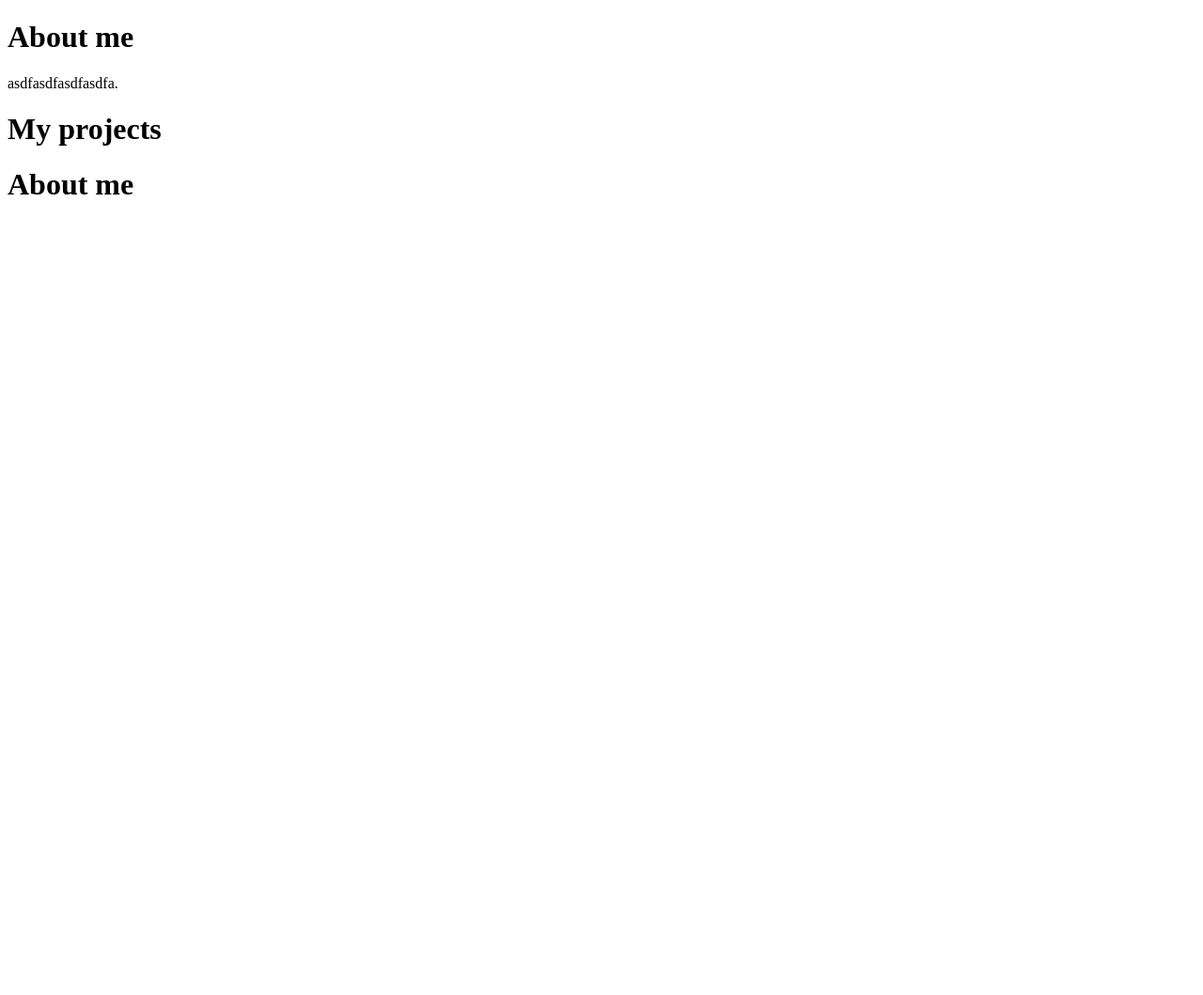
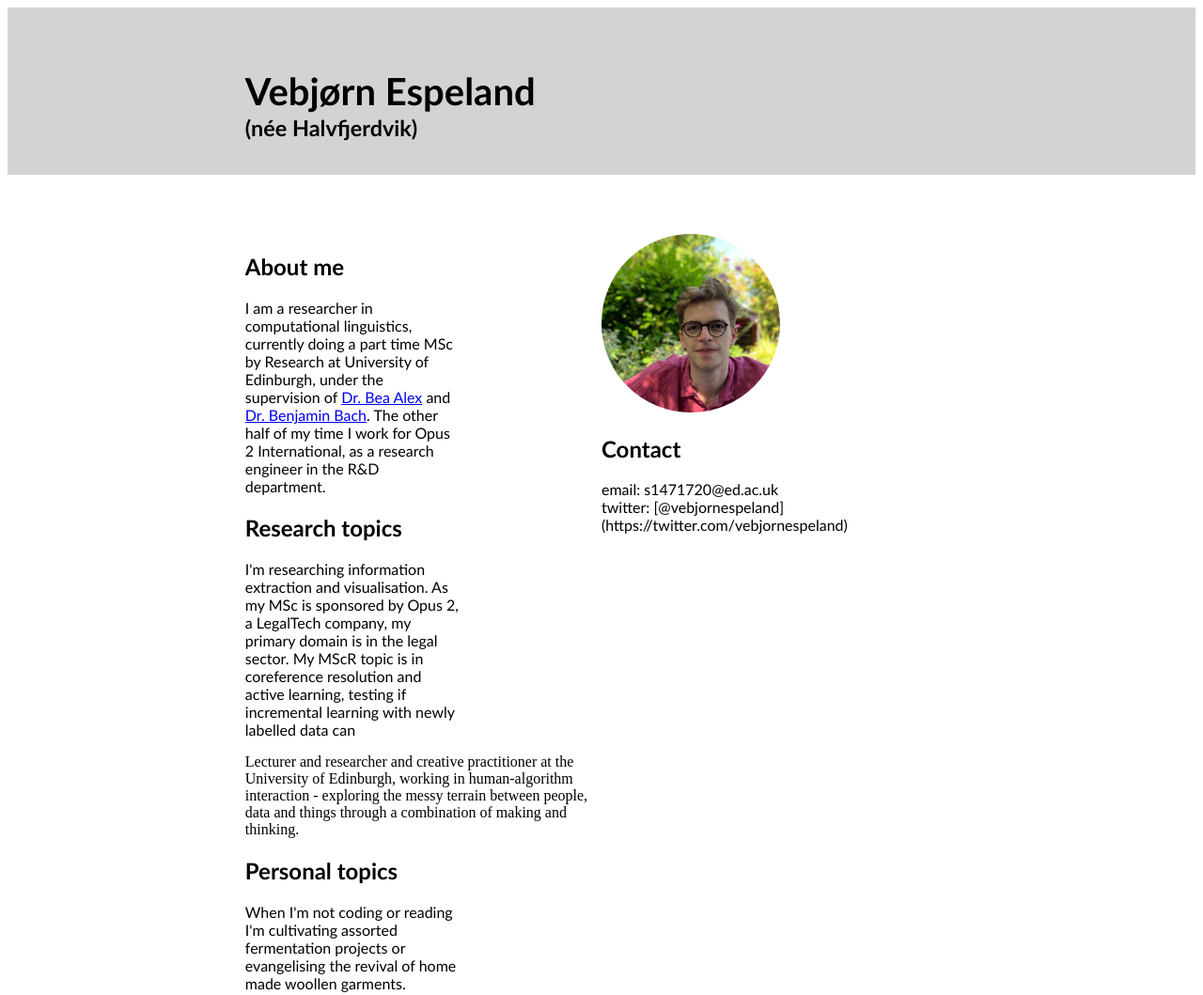
Before and after one commit to vespeland/vespeland.github.io, a plain HTML site: page index.html in a window 1280 px wide. Shown: the whole page at 94% size. Before the commit the page ends 800 px from the top, so only its background shows below. Drawn offline with Linux system fonts and the light colour scheme.

Commit message:
Adding design and content first pass

```diff
--- a/index.html
+++ b/index.html
@@ -3,16 +3,41 @@
 <head>
     <meta charset="UTF-8">
     <title>Vebjørn Espeland</title>
+    <link rel="stylesheet" href="styles.css">
 </head>
 <body>
 
-<h1>About me</h1>
-<p>asdfasdfasdfasdfa.</p>
-<h1>My projects</h1>
+<header>
+    <h1>Vebjørn Espeland</h1>
+    <h3>(née Halvfjerdvik)</h3>
+</header>
+
+<article>
+    <h2>About me</h2>
+    <p>I am a researcher in computational linguistics, currently doing a part time MSc by Research at University of
+        Edinburgh, under the supervision of <a href="https://homepages.inf.ed.ac.uk/balex/">Dr. Bea Alex</a> and
+        <a href="https://visualinteractivedata.github.io/bach.html">Dr. Benjamin Bach</a>. The other half of my time I work
+        for Opus 2 International, as a research engineer in the R&D department.</p>
+
+    <h2>Research topics</h2>
+    <p>I'm researching information extraction and visualisation. As my MSc is sponsored by Opus 2, a LegalTech company, my
+    primary domain is in the legal sector. My MScR topic is in coreference resolution and active learning, testing if
+    incremental learning with newly labelled data can </p>
 
 
-<h1>About me</h1>
+     Lecturer and researcher and creative practitioner at the University of Edinburgh, working in human-algorithm interaction - exploring the messy terrain between people, data and things through a combination of making and thinking.
 
+    <h2>Personal topics</h2>
+    <p>When I'm not coding or reading I'm cultivating assorted fermentation projects or evangelising the revival of home
+        made woollen garments. </p>
+</article>
+
+<article class="contacts">
+    <img src="media/photo1.jpeg" alt="Vebjørn Espeland">
+    <h2>Contact</h2>
+    <p>email: s1471720@ed.ac.uk<br>twitter: [@vebjornespeland](https://twitter.com/vebjornespeland)</p>
+
+</article>
 
 </body>
 </html>
--- /dev/null
+++ b/styles.css
@@ -0,0 +1,58 @@
+body {
+    background-color: white;
+}
+ /* Header */
+header {
+    background-color: lightgrey;
+    padding-top: 3%;
+    padding-bottom: 1%;
+    color: white;
+    font-size: 20px;
+}
+
+/* Headings */
+h1 {
+    color: black;
+    margin-left: 20%;
+    margin-right: 10%;
+    font-family: "Trebuchet MS";
+}
+
+h2 {
+    color: black;
+    font-family: "Trebuchet MS";
+}
+
+h3 {
+    color: black;
+    margin-top: -2%;
+    margin-left: 20%;
+    margin-right: 10%;
+    font-family: "Trebuchet MS";
+}
+
+/* Create two columns/boxes that floats next to each other */
+article {
+    float: left;
+    width: 30%;
+    padding-left: 20%;
+    padding-top: 5%;
+}
+
+article.contacts {
+    padding-left: 0%;
+    padding-right: 15%;
+}
+
+
+/* Paragraphs */
+p {
+    color: black;
+    width: 60%;
+    font-family: "Trebuchet MS";
+}
+
+img {
+    width: 50%;
+    border-radius: 50%;
+}
```
Also changed, not shown: media/photo1.jpeg (added).
